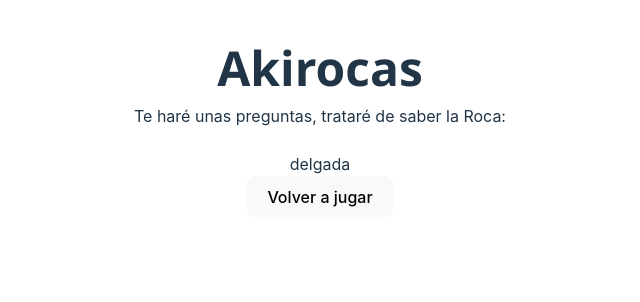
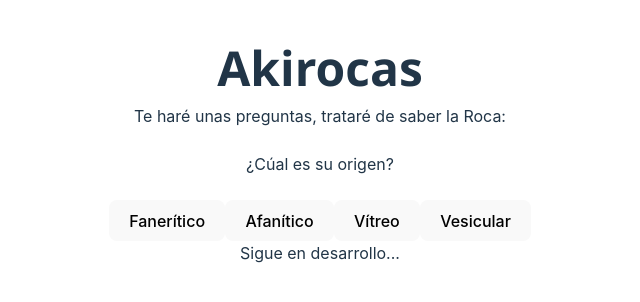
Before and after one commit to Data-ops-rcxd/akirocas, a React (Vite) app: page / in a window 1280 px wide. Both pictures are taken after a click on the button "Seccion delgada". Shown: the top 302 px of the page, without its empty margins (320-960 px from the left). Built offline with nearby package versions, Linux system fonts and the light colour scheme.

Commit message:
another minor changes

```diff
--- a/src/assets/js/rockgame.js
+++ b/src/assets/js/rockgame.js
@@ -8,6 +8,13 @@ export const questionsMano = [
     answers: ["Félsica", "Intermedia", "Máfica", "Ultramáfica"],
   },
   { question: "¿Tiene fenocristales y matriz?", answers: ["Si", "No"] },
+];
+
+export const questionsDelgado = [
+  {
+    question: "¿Cúal es su origen?",
+    answers: ["Fanerítico", "Afanítico", "Vítreo", "Vesicular"],
+  },
 ];
 
 export function determineRockTypeMano(answers) {
@@ -203,9 +210,26 @@ export function determineRockTypeMano(answers) {
   } else {
     return {
       name: "No hay roca aquí",
-      image:
-        "./src/assets/therock.png",
+      image: "./src/assets/therock.png",
       description: "Se fue caminando...",
     };
   }
 }
+
+export function determineRockTypeDelgado(answers) {
+  if (answers[0] === "Fanerítico") {
+    return {
+      name: "Granito",
+      image:
+        "https://blogger.googleusercontent.com/img/b/R29vZ2xl/AVvXsEh_d7gxhUzVvS3MhxbLxprrJPTdEDkXBsxoQOEWsH0D1HmrEp_NgPAvSv1W-EzRFP26n-3bClgshJ5wf7n-Pdno7lV6bA6Z0B-olT9IUsUpDgdbYoSHz3GJuqz2J8Dzwc8tviBUM9Hh8gM/s1600/granito.jpg",
+      description:
+        "El granito es una roca ígnea plutónica formada por la solidificación lenta de una masa de magma a gran profundidad en la corteza terrestre. Está compuesto por cuarzo, feldespato y mica.",
+    };
+  } else {
+    return {
+      name: "No hay roca aquí",
+      image: "./src/assets/therock.png",
+      description: "Se fue caminando...",
+    };
+  }
+}
--- a/src/components/Game/Game.jsx
+++ b/src/components/Game/Game.jsx
@@ -1,7 +1,12 @@
 /* eslint-disable react/prop-types */
 
 import { useState } from "react";
-import { determineRockTypeMano, questionsMano } from "../../assets/js/rockgame";
+import {
+  determineRockTypeMano,
+  questionsMano,
+  determineRockTypeDelgado,
+  questionsDelgado,
+} from "../../assets/js/rockgame";
 import Rockcard from "../Rockcard";
 import styles from "./Game.module.css";
 
@@ -11,7 +16,7 @@ function Game({ gametype, resetGame }) {
   //Muestra de mano
   const [answersmano, setAnswersmano] = useState([]);
   //Seccion delgada
-  // const [answersdelgado, setAnswersdelgado] = useState([]);
+  const [answersdelgado, setAnswersdelgado] = useState([]);
 
   //muestra de mano
   const handeAnswerMano = (answer) => {
@@ -25,11 +30,12 @@ function Game({ gametype, resetGame }) {
   };
 
   //Seccion delgada
-  // const handeAnswerDelgado = (answer) => {
-  //   setAnswersdelgado([...answersdelgado, answer]);
-  //   setCurrentQuestionIndex(currentQuestionIndex + 1);
-  // };
+  const handeAnswerDelgado = (answer) => {
+    setAnswersdelgado([...answersdelgado, answer]);
+    setCurrentQuestionIndex(currentQuestionIndex + 1);
+  };
 
+  if (gametype == 1) {
     if (currentQuestionIndex >= questionsMano.length) {
       const rockType = determineRockTypeMano(answersmano);
       return (
@@ -38,6 +44,17 @@ function Game({ gametype, resetGame }) {
           <button onClick={resetGame}>Volver a jugar</button>
         </>
       );
+    }
+  } else {
+    if (currentQuestionIndex >= questionsDelgado.length) {
+      const rockType = determineRockTypeDelgado(answersdelgado);
+      return (
+        <>
+          <Rockcard rock={rockType} />
+          <button onClick={resetGame}>Volver a jugar</button>
+        </>
+      );
+    }
   }
 
   return (
@@ -66,9 +83,25 @@ function Game({ gametype, resetGame }) {
           </div>
         ) : (
           <div className="gameDelgada">
-            delgada
+
+            <div className="gameDelgada__title">
+              {questionsDelgado[currentQuestionIndex].question}
+            </div>
             <br />
-            <button onClick={resetGame}>Volver a jugar</button>
+            <div className={styles.gameDelgada__options}>
+              {questionsDelgado[currentQuestionIndex].answers.map(
+                (answer, index) => (
+                  <button
+                    className={styles.gameDelgada__option}
+                    key={index}
+                    onClick={() => handeAnswerDelgado(answer)}
+                  >
+                    {answer}
+                  </button>
+                )
+              )}
+            </div>
+            Sigue en desarrollo...
           </div>
         )}
       </div>
```
Lines whose indentation alone changed are shown as unchanged.
